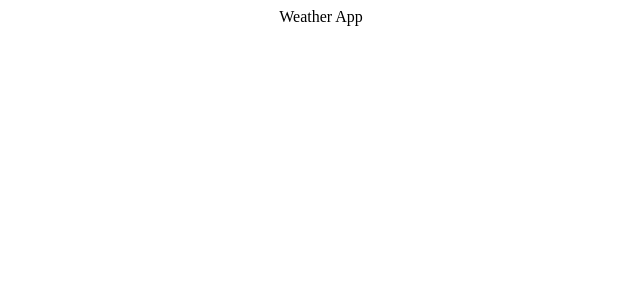
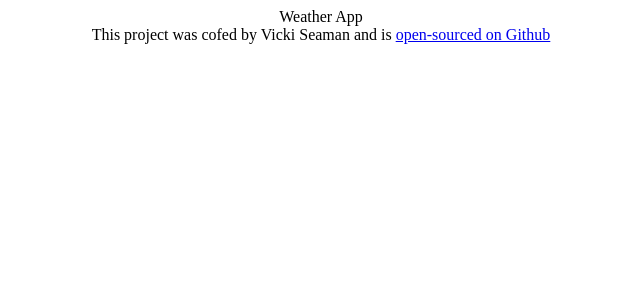
Before and after one commit to VSeaman8/React-Weather-Project, a React (Create React App) app: page / in a window 1280 px wide. Shown: the top 300 px of the page, without its empty margins (319-959 px from the left). Built offline with nearby package versions, Linux system fonts and the light colour scheme.

Commit message:
added github url

```diff
--- a/src/App.js
+++ b/src/App.js
@@ -1,7 +1,19 @@
+import React from "react";
 import "./App.css";
 
-function App() {
-  return <div className="App">Weather App</div>;
+export default function App() {
+  return (
+    <div className="App">
+      Weather App
+      <footer>
+        This project was cofed by Vicki Seaman and is {""}
+        <a
+          href="https://github.com/VSeaman8/React-Weather-Project"
+          target="_blank"
+        >
+          open-sourced on Github
+        </a>
+      </footer>
+    </div>
+  );
 }
-
-export default App;
```
